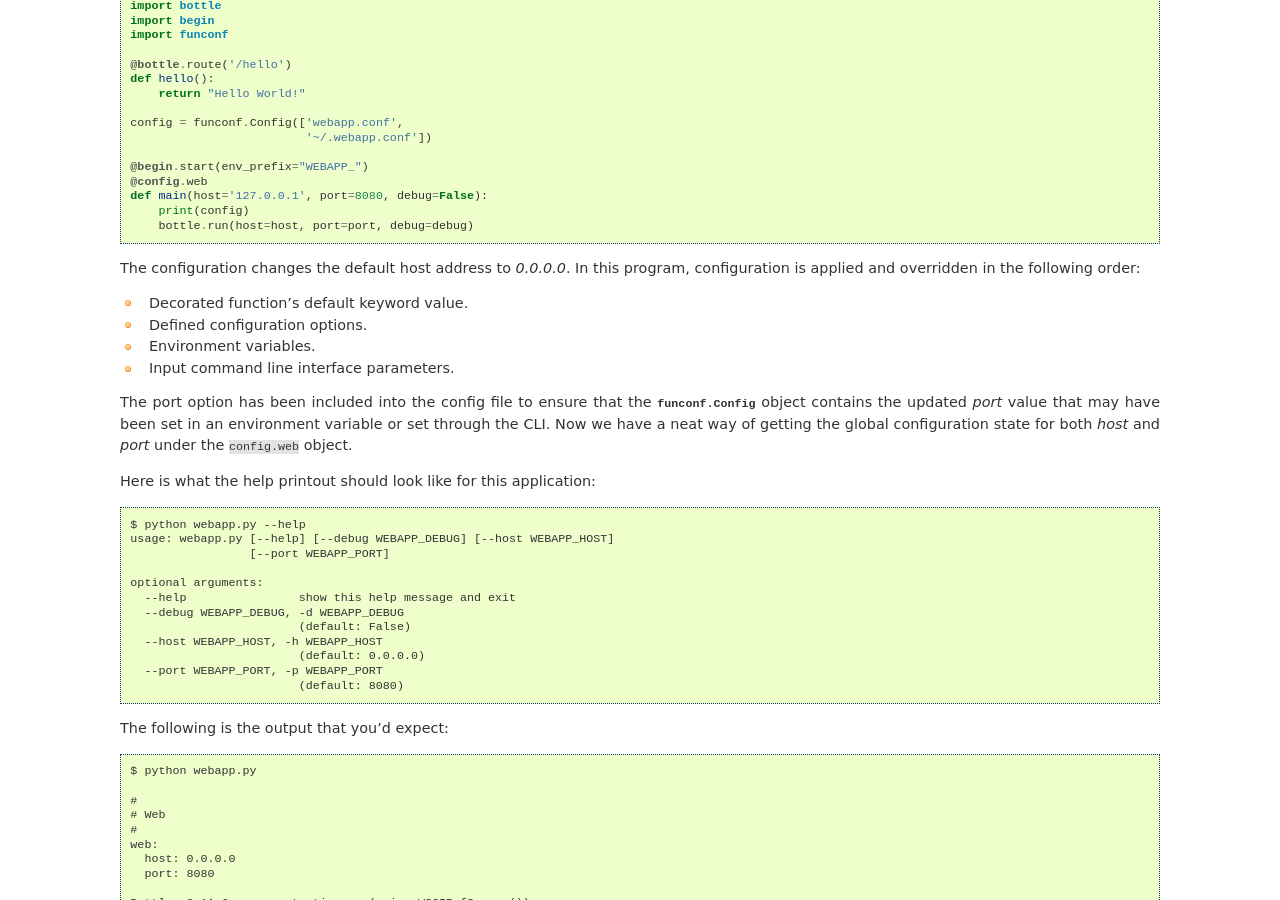
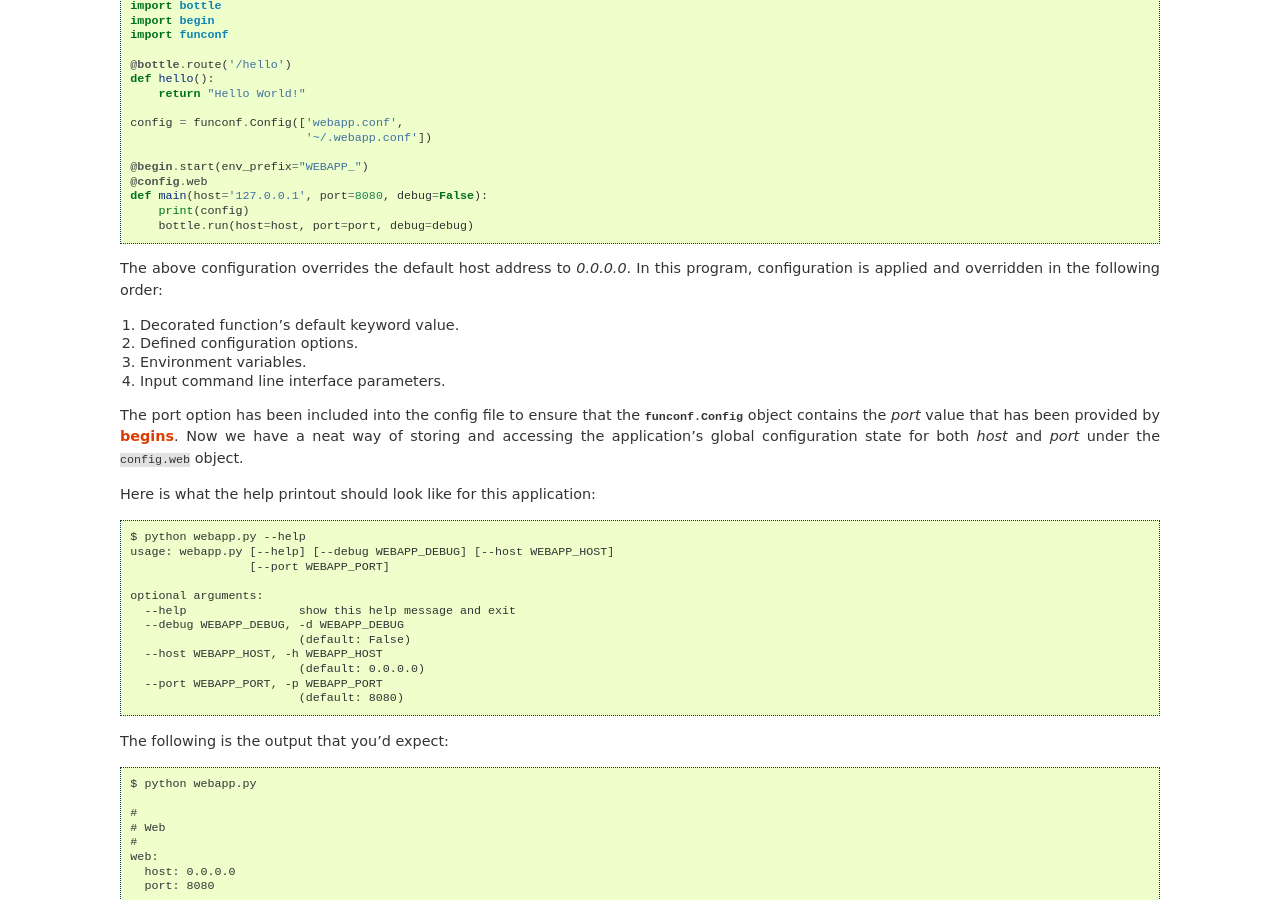
Before and after one commit to mjdorma/funconf, a Sphinx documentation site: the page built from docs/source/bottle.rst, in a window 1280 px wide and 900 px high, scrolled down 399 px. Built offline with Sphinx 7.4.7, drawn with Linux system fonts in a browser that asks for light colours.

Commit message:
update doc

```diff
--- a/docs/source/bottle.rst
+++ b/docs/source/bottle.rst
@@ -15,19 +15,19 @@ Applying it to this simple program `webapp.py`_:
 .. literalinclude:: examples/webapp.py
 
 
-The configuration changes the default host address to *0.0.0.0*.  In this
-program, configuration is applied and overridden in the following order:
+The above configuration overrides the default host address to *0.0.0.0*.  In
+this program, configuration is applied and overridden in the following order:
 
-* Decorated function's default keyword value.
-* Defined configuration options.
-* Environment variables.
-* Input command line interface parameters.
+1. Decorated function's default keyword value.
+2. Defined configuration options.
+3. Environment variables.
+4. Input command line interface parameters.
 
 The port option has been included into the config file to ensure that the
-:py:class:`funconf.Config` object contains the updated *port* value that may
-have been set in an environment variable or set through the CLI. Now we have a
-neat way of getting the global configuration state for both *host* and *port*
-under the ``config.web`` object.
+:py:class:`funconf.Config` object contains the *port* value that has been
+provided by `begins`_. Now we have a neat way of storing and accessing the
+application's global configuration state for both *host* and *port* under the
+``config.web`` object.
 
 
 Here is what the help printout should look like for this application::
```
